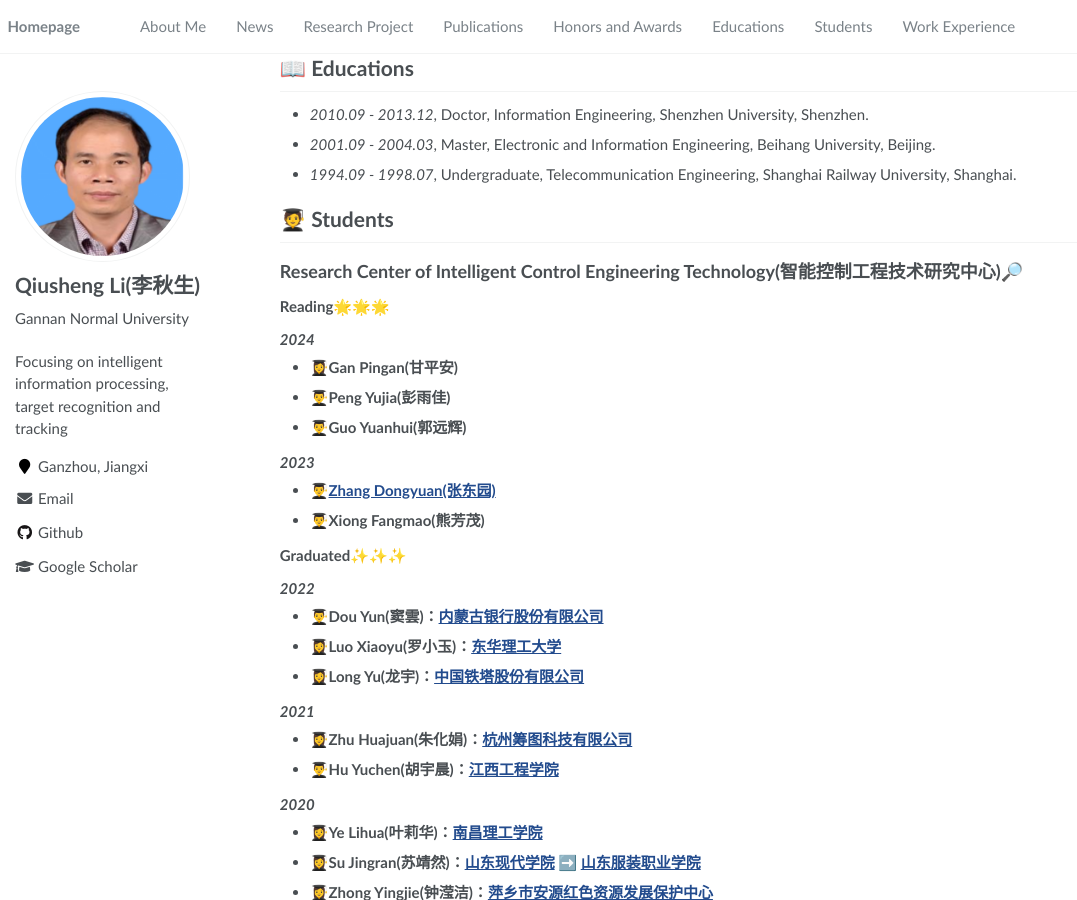
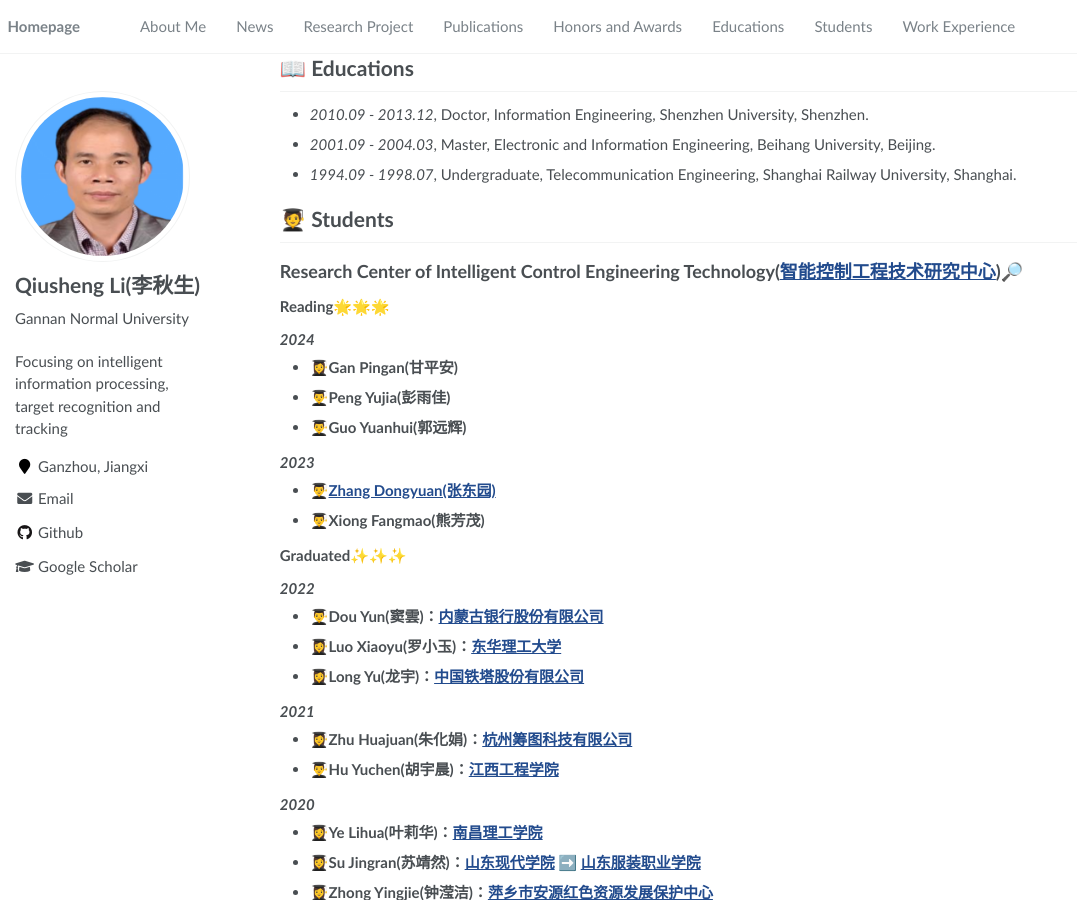
Before and after one commit to zhdongyuan/liqiusheng, a Jekyll site: the page built from _pages/about.md, in a window 1280 px wide and 900 px high, scrolled down 5847 px. Shown: the whole window, without its empty margins (0-1077 px from the left). Built offline with Jekyll 4.4.1, drawn with Linux system fonts in a browser that asks for light colours; part of the change alters nothing that is shown.

```diff
--- a/_pages/about.md
+++ b/_pages/about.md
@@ -183,7 +183,7 @@ My research interests include algorithm innovation and system application in rad
 - *1994.09 - 1998.07*, Undergraduate, Telecommunication Engineering, Shanghai Railway University, Shanghai.
 
 # 🧑‍🎓 Students
-## Research Center of Intelligent Control Engineering Technology(智能控制工程技术研究中心)🔎
+## Research Center of Intelligent Control Engineering Technology([智能控制工程技术研究中心](https://wdxy.gnnu.edu.cn/info/1056/4151.htm))🔎
 ### Reading🌟🌟🌟
 
 #### *2024*
```
